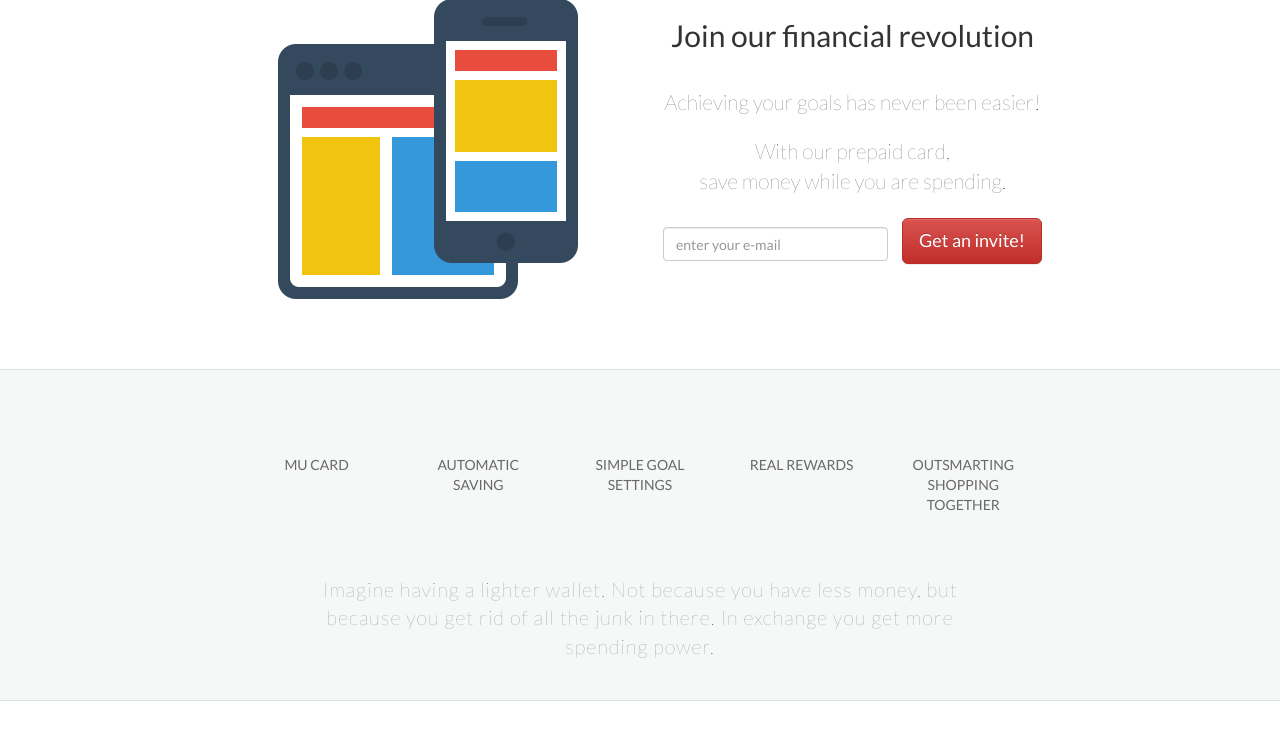
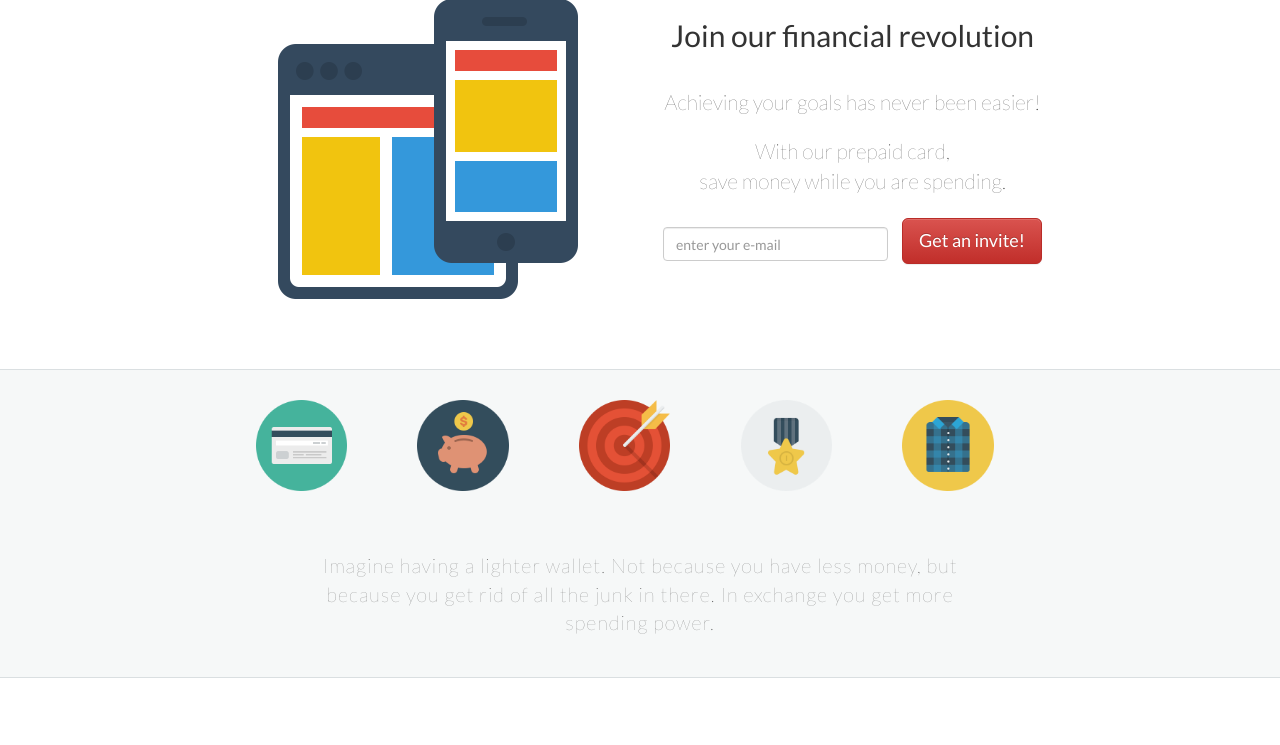
Before and after one commit to kendall80/mu-landing-design, a PHP site: page / in a window 1280 px wide. Shown: the part 148-893 px from the top of the page. Run offline with PHP 8.4, Linux system fonts and the light colour scheme; some libraries are stand-ins or nearby versions; some web fonts are replaced.

Commit message:
insert icon in features section

```diff
--- a/css/my-styles.css
+++ b/css/my-styles.css
@@ -79,6 +79,10 @@ body, h1, h2, h3, h4, h5, h6 {
 	background: #f6f8f8;
 	padding: 30px;
 	border-top: 1px solid #dadfe1;
+}
+
+#features .img-responsive {
+	max-width: 75%;
 }
 
 #claim {
--- a/index.html
+++ b/index.html
@@ -84,40 +84,32 @@
         <div class="container">
           <div class="col-sm-2 col-sm-offset-1">
             <a href="#spending" data-toggle="modal">
-              <p data-icon="&#xe60f;"></p>
-              <div class="ft-text">Mu Card</div>
+              <img class="img-responsive" src="public/img/icons/credit-card.png">
             </a>
 
           </div>
 
           <div class="col-sm-2">
             <a href="#saving" data-toggle="modal">
-              <p data-icon="&#xe614;"></p>
-              <div class="ft-text">Automatic Saving</div>
-              <p></p>
+              <img class="img-responsive" src="public/img/icons/money-saving.png">
+              </a>
+          </div>
+
+          <div class="col-sm-2">
+            <a href="#saving" data-toggle="modal">
+              <img class="img-responsive" src="public/img/icons/target.png">
             </a>
           </div>
 
           <div class="col-sm-2">
             <a href="#saving" data-toggle="modal">
-              <p data-icon="&#xe60a;"></p>
-              <div class="ft-text">Simple Goal Settings</div>
-              <p></p>
+              <img class="img-responsive" src="public/img/icons/medal.png">
             </a>
           </div>
 
           <div class="col-sm-2">
             <a href="#saving" data-toggle="modal">
-              <p data-icon="&#xe601;"></p>
-              <div class="ft-text">Real Rewards</div>
-              <p></p>
-            </a>
-          </div>
-
-          <div class="col-sm-2">
-            <a href="#saving" data-toggle="modal">
-              <p data-icon="&#xe613;"></p>
-              <div class="ft-text">Outsmarting Shopping Together</div>
+              <img class="img-responsive" src="public/img/icons/shirt.png">
             </a>
           </div>
         </div>
```
